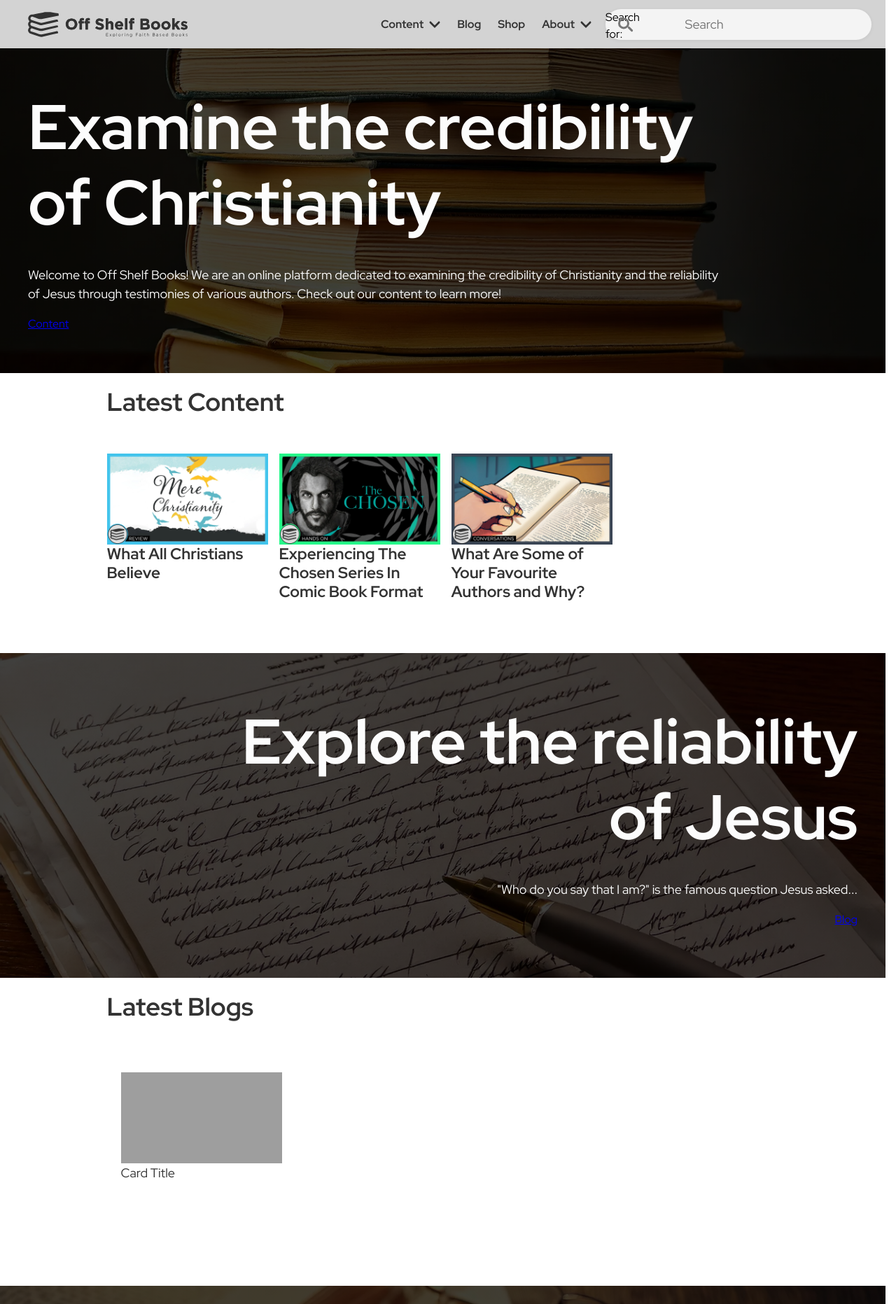
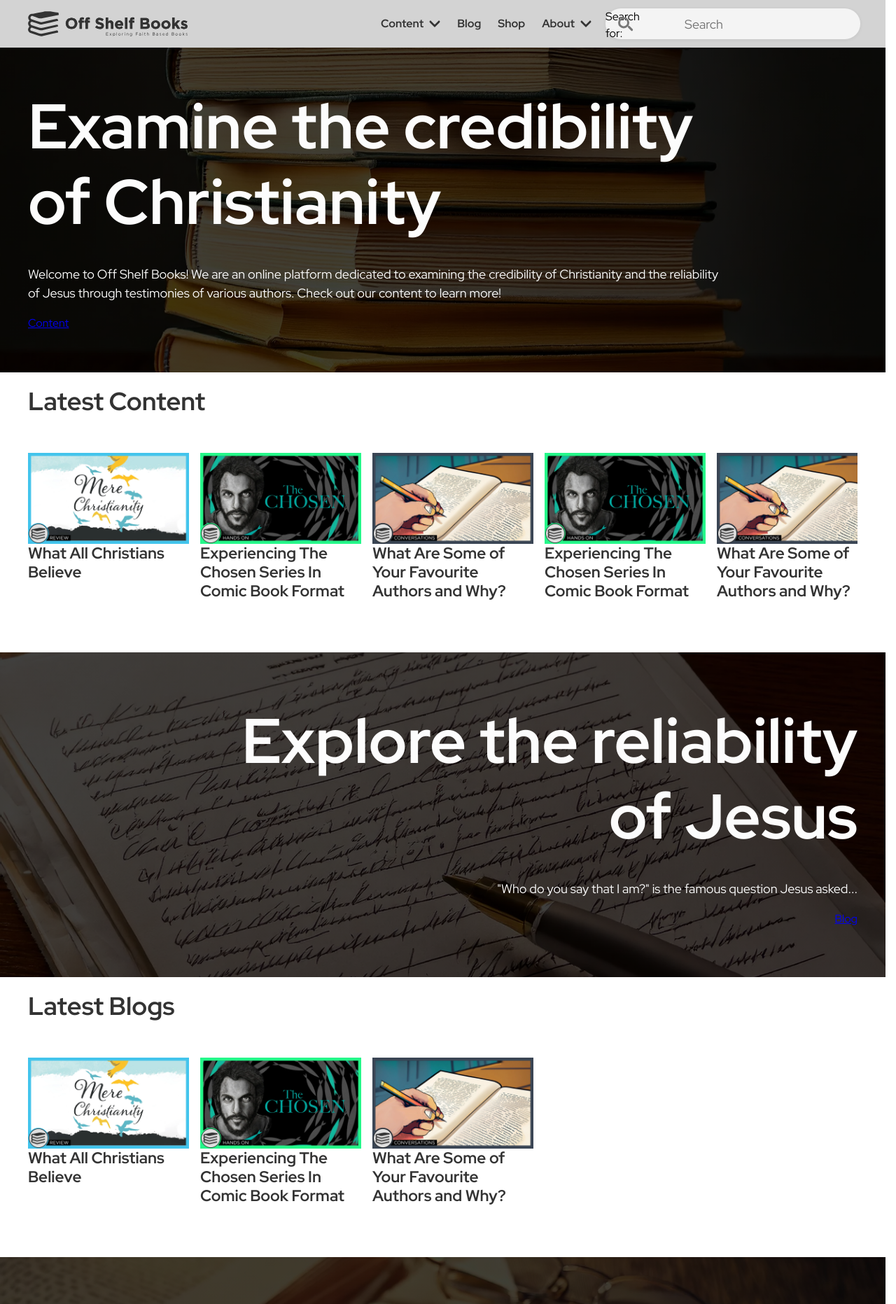
Before and after one commit to ebriscall1/offshelfbooks, a WordPress theme: template index.php in a window 1280 px wide. Shown: the top 1863 px of the page at 70% size. Run offline with PHP 8.4 and a stand-in for WordPress, Linux system fonts and the light colour scheme; the site name, menu and one post (Sample post) are stand-ins, and other content is empty; grey boxes are pictures that could not be loaded.

Commit message:
fixed dropdown menu, fixed search bar, adjusted carousel

```diff
--- a/css/main.css
+++ b/css/main.css
@@ -250,6 +250,9 @@
   margin: 0;
   padding: 0;
 }
+.site-header .main-nav .main-menu > li:last-child {
+  padding-bottom: 16px;
+}
 .site-header .main-nav .main-menu li {
   background: #d3d3d3;
   position: relative;
@@ -298,17 +301,19 @@
 .site-header .main-nav .main-menu li.has-dropdown .second-tier li {
   border-bottom: 1px solid #ddd;
   padding: 0.5rem 0;
+  background: #ece6de;
 }
 .site-header .main-nav .main-menu li.has-dropdown .second-tier a {
   color: #333333;
   width: 100%;
+  background: #ece6de;
 }
 
 .site-header .main-nav form.search-form {
   position: relative;
   display: flex;
   align-items: center;
-  width: 100%;
+  width: calc(100% - 2rem);
   max-width: 420px;
   height: 44px;
   background: #f4f4f4;
@@ -411,7 +416,7 @@
     display: flex !important;
     justify-content: center;
     align-items: center;
-    height: 69px;
+    height: 68px;
     max-height: none !important;
     overflow: visible;
     background: transparent;
@@ -427,9 +432,13 @@
     align-items: center;
     gap: 12px;
   }
+  .site-header .main-nav .main-menu > li:last-child {
+    padding-bottom: 0;
+  }
   .site-header .main-nav .main-menu > li {
     margin: 0;
-    height: 69px;
+    height: 68px;
+    padding-bottom: 0;
     display: flex;
     align-items: center;
     width: auto;
@@ -442,7 +451,7 @@
   }
   .site-header .main-nav .main-menu > li.has-dropdown {
     position: relative;
-    height: 69px;
+    height: 68px;
   }
   .site-header .main-nav .main-menu > li.has-dropdown:hover .second-tier:not(.open), .site-header .main-nav .main-menu > li.has-dropdown:focus-within .second-tier:not(.open) {
     display: flex !important;
@@ -473,10 +482,10 @@
     padding: 0.5rem 0;
   }
   .site-header .main-nav .main-menu > li form.search-form {
-    width: 100%;
+    width: 380px;
     min-width: 120px;
     max-width: none;
-    margin-right: 0;
+    margin-right: 1rem;
     align-self: center;
   }
   .site-header .main-nav .main-menu > li:last-child {
@@ -525,6 +534,10 @@
   scrollbar-color: var(--accent) #e2e2e2;
 }
 
+.scrolling-wrapper > .card {
+  flex: 0 0 230px;
+}
+
 .card {
   white-space: normal;
   background-color: #fff;
@@ -542,10 +555,17 @@
 /* MEDIA QUERY */
 @media (min-width: 1280px) {
   .carousel {
-    max-width: 1000px;
-    margin-left: 20px;
-    margin-right: 20px;
     margin: auto;
+    padding: 20px 40px 20px 40px;
+  }
+  .scrolling-wrapper {
+    max-width: 1280px;
+    margin: auto;
+  }
+  .carousel h2 {
+    max-width: 1280px;
+    margin-left: auto;
+    margin-right: auto;
   }
 }
 /* CONTENT BANNER */
--- a/index.php
+++ b/index.php
@@ -41,6 +41,30 @@
             <h4>What Are Some of Your Favourite Authors and Why?</h4>
           </div>
           <!-- end of card -->
+          <div class="card">
+            <img
+              src="<?php echo esc_url( get_template_directory_uri() ); ?>/img/the-chosen-volume-one.webp"
+              alt="The Chosen Volume 1 Book Cover"
+            />
+            <h4>Experiencing The Chosen Series In Comic Book Format</h4>
+          </div>
+          <!-- end of card -->
+          <div class="card">
+            <img
+              src="<?php echo esc_url( get_template_directory_uri() ); ?>/img/what-are-some-of-your-favourite-authors-and-why.webp"
+              alt="Favourite Authors thumbnail"
+            />
+            <h4>What Are Some of Your Favourite Authors and Why?</h4>
+          </div>
+          <!-- end of card -->
+          <div class="card">
+            <img
+              src="<?php echo esc_url( get_template_directory_uri() ); ?>/img/what-are-some-of-your-favourite-authors-and-why.webp"
+              alt="Favourite Authors thumbnail"
+            />
+            <h4>What Are Some of Your Favourite Authors and Why?</h4>
+          </div>
+          <!-- end of card -->
         </div>
       </section>
 
@@ -56,13 +80,32 @@
 
       <section class="carousel">
         <h2>Latest Blogs</h2>
-        <div class="carousel">
+        <div class="scrolling-wrapper">
           <!-- Repeat this card as needed-->
           <div class="card">
-            <img src="img/" alt="Card Image" />
-            <p>Card Title</p>
+            <img
+              src="<?php echo esc_url( get_template_directory_uri() ); ?>/img/mere-christianity.webp"
+              alt="Mere Christianity Book Cover"
+            />
+            <h4>What All Christians Believe</h4>
           </div>
-          <!-- ... -->
+          <!-- end of card -->
+          <div class="card">
+            <img
+              src="<?php echo esc_url( get_template_directory_uri() ); ?>/img/the-chosen-volume-one.webp"
+              alt="The Chosen Volume 1 Book Cover"
+            />
+            <h4>Experiencing The Chosen Series In Comic Book Format</h4>
+          </div>
+          <!-- end of card -->
+          <div class="card">
+            <img
+              src="<?php echo esc_url( get_template_directory_uri() ); ?>/img/what-are-some-of-your-favourite-authors-and-why.webp"
+              alt="Favourite Authors thumbnail"
+            />
+            <h4>What Are Some of Your Favourite Authors and Why?</h4>
+          </div>
+          <!-- end of card -->
         </div>
       </section>
 
--- a/js/main.js
+++ b/js/main.js
@@ -14,7 +14,15 @@
     if (window.innerWidth < 800) {
       e.preventDefault();
       const menu = this.nextElementSibling;
-      menu.classList.toggle('open');
+      const wasOpen = menu.classList.contains('open');
+
+      document.querySelectorAll('.second-tier').forEach(otherMenu => {
+        otherMenu.classList.remove('open');
+      });
+
+      if (!wasOpen) {
+        menu.classList.add('open');
+      }
     }
   });
 });
--- a/scss/components/_carousel.scss
+++ b/scss/components/_carousel.scss
@@ -9,6 +9,10 @@
   overflow-y: hidden;
   white-space: nowrap;
   scrollbar-color: var(--accent) #e2e2e2;
+}
+
+.scrolling-wrapper > .card {
+  flex: 0 0 230px;
 }
 
 .card {
@@ -29,9 +33,17 @@
 
 @media (min-width: 1280px) {
   .carousel {
-    max-width: 1000px;
-    margin-left: 20px;
-    margin-right: 20px;
+    margin: auto;
+    padding: 20px 40px 20px 40px;
+  }
+  .scrolling-wrapper {
+    max-width: 1280px;
     margin: auto;
   }
+
+  .carousel h2 {
+    max-width: 1280px;
+    margin-left: auto;
+    margin-right: auto;
+  }
 }
--- a/scss/layout/_header.scss
+++ b/scss/layout/_header.scss
@@ -56,6 +56,10 @@
       margin: 0;
       padding: 0;
 
+        > li:last-child {
+          padding-bottom: 16px;
+        }
+
       li {
         background: $light-gray;
         position: relative;
@@ -100,8 +104,8 @@
             margin: 0;
 
             &.open { display: block; }
-            li { border-bottom: 1px solid #ddd; padding: 0.5rem 0; }
-            a { color: $charcoal-gray; width: 100%; }
+            li { border-bottom: 1px solid #ddd; padding: 0.5rem 0; background: $pampas; }
+            a { color: $charcoal-gray; width: 100%; background: $pampas; }
           }
         }
       }
@@ -113,7 +117,7 @@
   position: relative;
   display: flex;
   align-items: center;
-  width: 100%;
+  width: calc(100% - 2rem);
   max-width: 420px;
   height: 44px;
   background: #f4f4f4;
@@ -223,7 +227,7 @@
       display: flex !important;
       justify-content: center;
       align-items: center;
-      height: 69px;
+      height: 68px;
       max-height: none !important;
       overflow: visible;
       background: transparent;
@@ -239,9 +243,14 @@
         align-items: center;
         gap: 12px;
 
+        > li:last-child {
+          padding-bottom: 0;
+        }
+
         > li {
           margin: 0;
-          height: 69px;
+          height: 68px;
+          padding-bottom: 0;
           display: flex;
           align-items: center;
           width: auto;
@@ -252,7 +261,7 @@
             padding: 0 0.25rem;
             white-space: nowrap;
           }
-          &.has-dropdown { position: relative; height: 69px; }
+          &.has-dropdown { position: relative; height: 68px; }
 
           &.has-dropdown:hover .second-tier:not(.open),
           &.has-dropdown:focus-within .second-tier:not(.open) {
@@ -282,10 +291,10 @@
         }
 
         > li form.search-form {
-          width: 100%;
+          width: 380px;
           min-width: 120px;
           max-width: none;
-          margin-right: 0;
+          margin-right: 1rem;
           align-self: center;
         }
 
```
Also changed, not shown: img/does-the-bible-condone slavery.jpg (added), img/does-the-bible-condone-slavery.webp (deleted), img/future-of-ereaders.jpg (added), img/is-morality-objective.jpg (added), img/is-the-bible-trustworthy.jpg (added), scss/pages/home.scss (line endings or trailing spaces), 2 other files.
